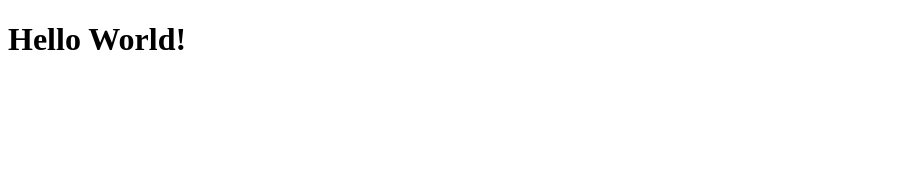
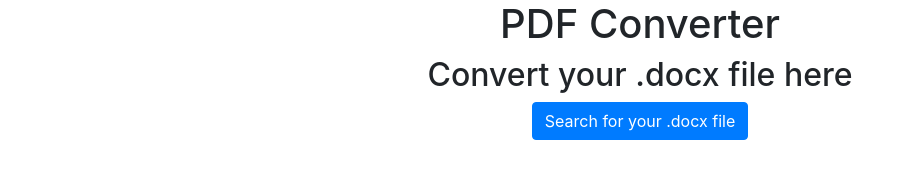
Before and after one commit to ismail-ahmed0149/file-converter, a plain HTML site: page style/index.html in a window 1280 px wide. Shown: the whole page, without its empty margins (0-906 px from the left). Drawn offline with nearby package versions, Linux system fonts and the light colour scheme.

Commit message:
Added bootstrap to project

```diff
--- /dev/null
+++ b/js/filledialog.js
@@ -0,0 +1,3 @@
+function example(){
+    console.log('success!')
+}
--- a/style/index.html
+++ b/style/index.html
@@ -6,10 +6,26 @@
   <title>File Converter</title>
   <meta name="description" content="The HTML5 Herald">
   <meta name="author" content="SitePoint">
-
+  <link rel="stylesheet" type="text/css" href="styles.css"/>
+  <link rel="stylesheet" href="../node_modules/bootstrap/dist/css/bootstrap.css">
+  <script>
+    function example(){
+      let input = document.getElementById('file-input');
+      alert(input.value);
+    }
+  </script>
 </head>
 
 <body>
-    <h1>Hello World!</h1>
+    <h1>PDF Converter</h1>
+    <main>
+      <div class="container">
+        <h2>Convert your .docx file here</h2>
+        <button class="btn btn-primary" type="file" id="fileDialogId" onclick="document.querySelector('.inputFile').click();">
+          Search for your .docx file
+        </button>
+        <input id="file-input" class="inputFile" type="file" style="display: none;" onchange="example()"/>
+      </div>
+    </main>
 </body>
 </html>
--- a/style/styles.css
+++ b/style/styles.css
@@ -0,0 +1,9 @@
+h1{
+    text-align: center;
+}
+
+.container {
+    display: flex;
+    flex-direction: column;
+    align-items: center;
+}
```
Also changed, not shown: package-lock.json (added), 1 other file.
